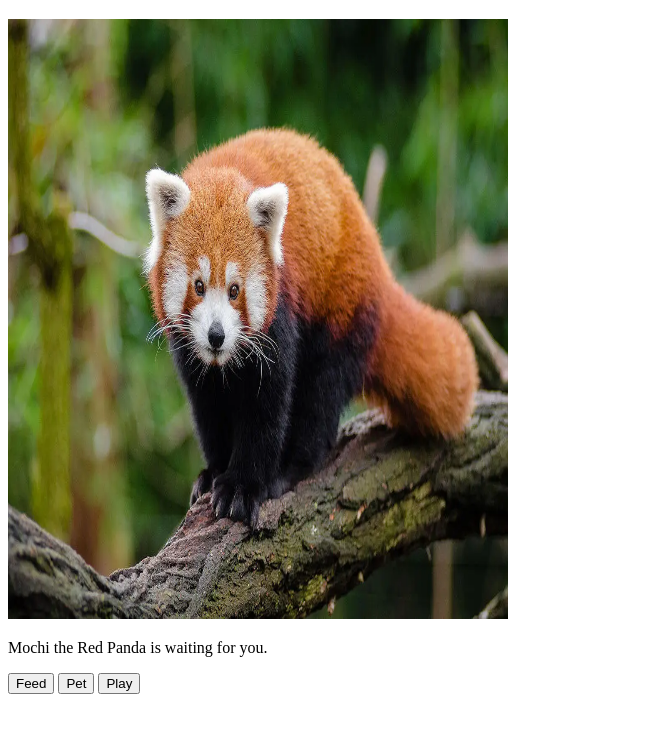
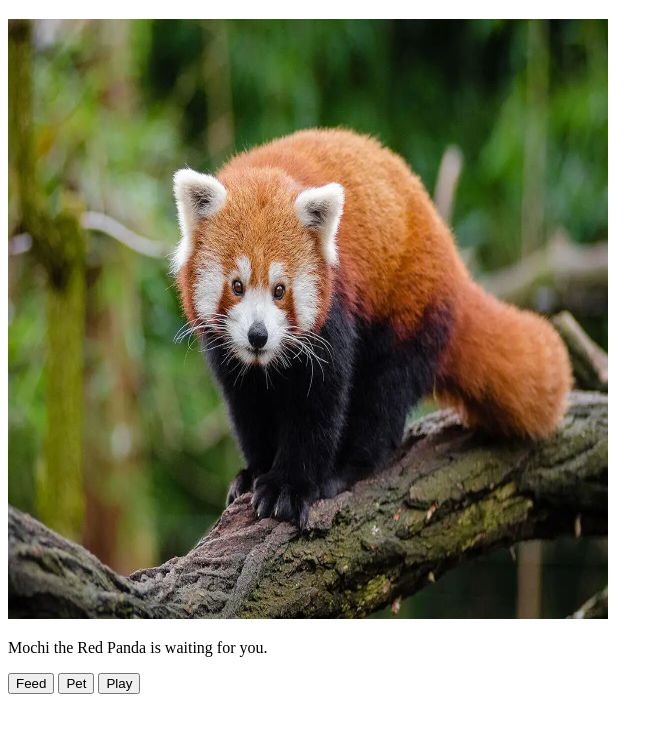
Before and after one commit to calabashhh/In_the_Wild, a plain HTML site: page index.html in a window 1280 px wide. Shown: the part 61-794 px from the top of the page, without its empty margins (0-663 px from the left). Drawn offline with Linux system fonts and the light colour scheme.

Commit message:
Update index.html
changing picture dimensions

```diff
--- a/index.html
+++ b/index.html
@@ -8,7 +8,7 @@
 <body>
   <h1>In the Wild</h1>
 
-  <img src="red-panda.webp" alt="Hi! I'm a red panda and I love Olive." style="width:500px;height:600px;">
+  <img src="red-panda.webp" alt="Hi! I'm a red panda and I love Olive." style="width:600px;height:600px;">
 
 <p id="message">Mochi the Red Panda is waiting for you.</p>
 
```
